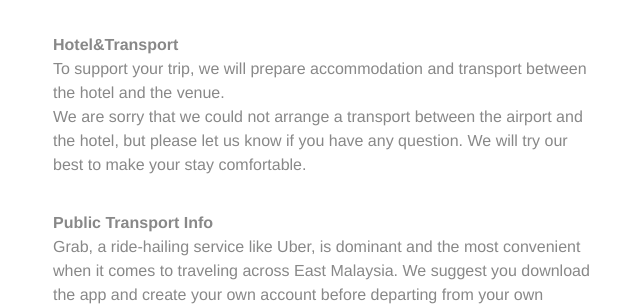
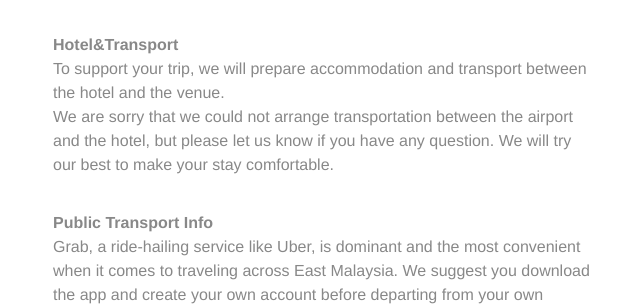
Before and after one commit to norifumi92/wedding_project, a Django app: page /reception in a window 1280 px wide. Shown: the part 1850-2158 px from the top of the page, without its empty margins (317-957 px from the left). Run offline with Django 3.2, Linux system fonts and the light colour scheme; some libraries are stand-ins or nearby versions.

Commit message:
minor contents change in reception.html

```diff
--- a/my_app/templates/reception.html
+++ b/my_app/templates/reception.html
@@ -68,7 +68,7 @@
             <p>
                 <b>Hotel&Transport</b><br>
                 To support your trip, we will prepare accommodation and transport between the hotel and the venue.<br>
-                We are sorry that we could not arrange a transport between the airport and the hotel, but please let us know if you have any question.
+                We are sorry that we could not arrange transportation between the airport and the hotel, but please let us know if you have any question.
                 We will try our best to make your stay comfortable.
             </p>
             </div>
```
